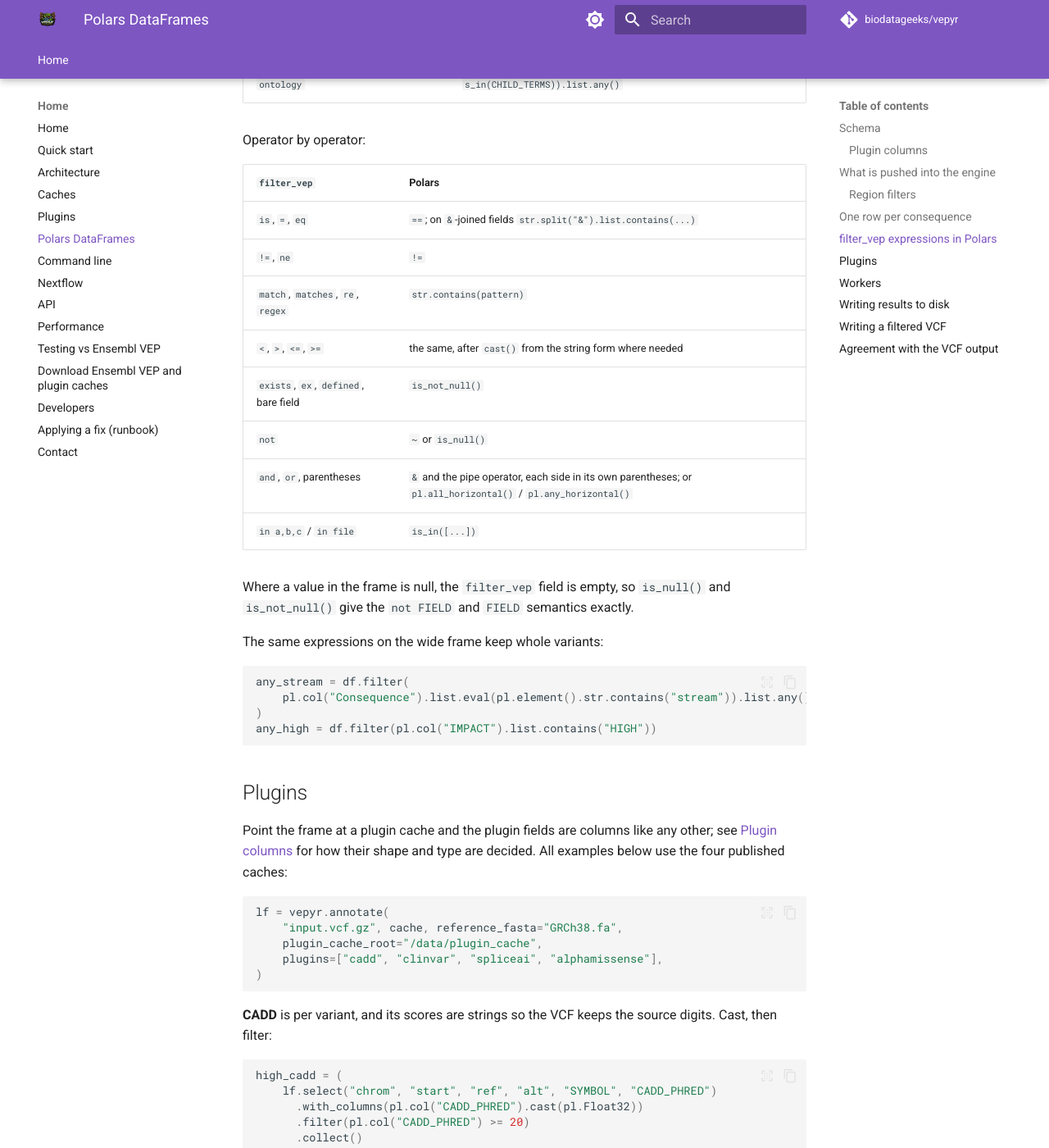
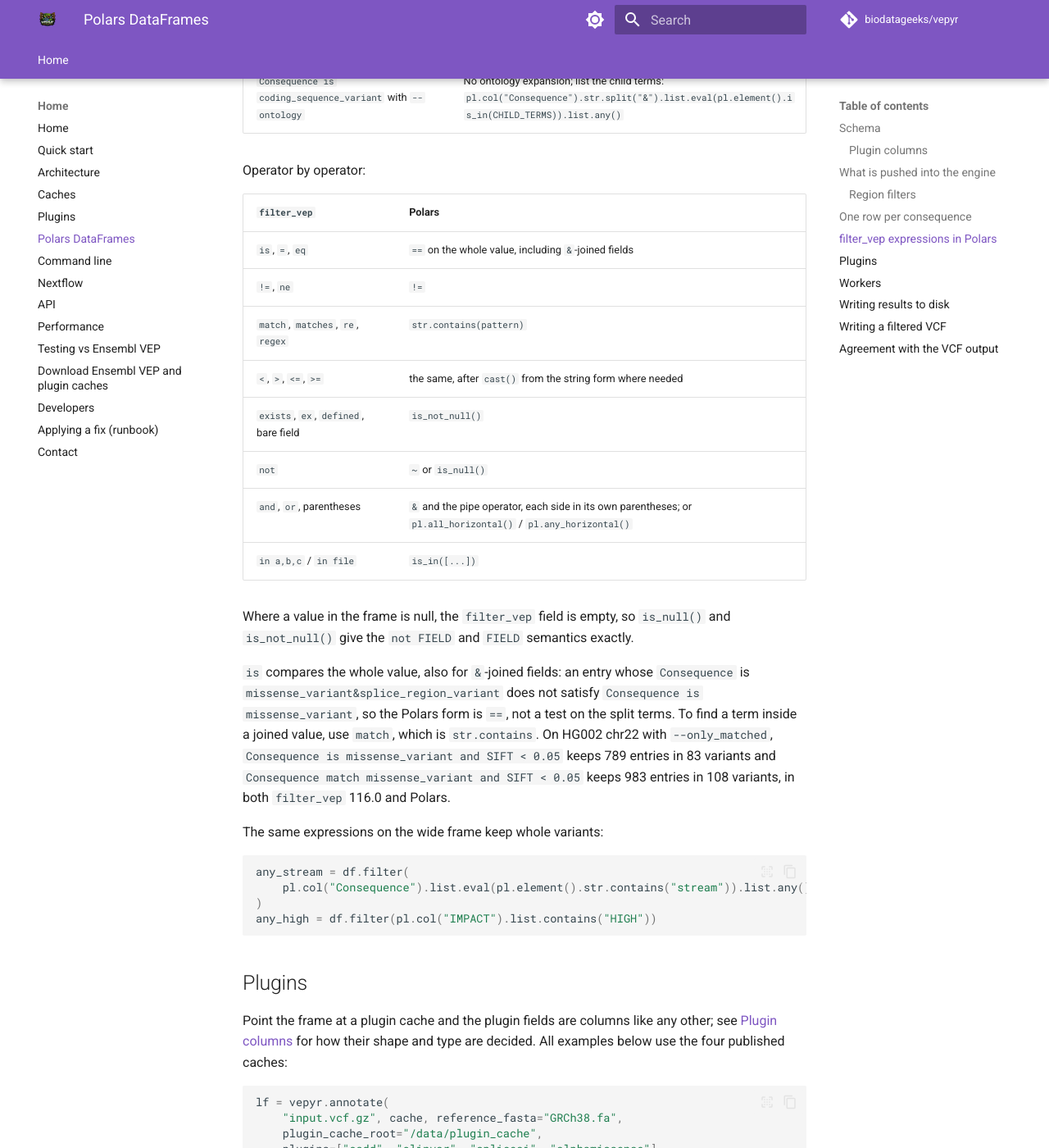
Before and after one commit to biodatageeks/vepyr, an MkDocs documentation site: the page built from docs/dataframes.md, in a window 1280 px wide and 1400 px high, scrolled down 9154 px. Shown: the whole window at 82% size. Built offline with MkDocs 1.6.1 and Material for MkDocs 9.7.7, drawn with Linux system fonts in a browser that asks for light colours; comment, search, counter and statistics services are not loaded; some of the changed text lies outside the part shown.

Commit message:
docs: fix filter_vep 'is' mapping, consequence_rows helper and Polars pushdown diagram
- 'is' compares the whole value, also for '&'-joined fields: map it to ==,
  not to a test on the split terms (verified against filter_vep 116.0 on
  HG002 chr22: 789 vs 983 entries for Consequence is/match missense_variant).
- consequence_rows: explode only the annotation columns from 'Allele' on;
  the input's own list-valued INFO/FORMAT fields (AD, ...) broke the explode
  with ShapeError. Still 943,901 rows on HG002 chr22, also with plugins.
- Polars pushdown diagram and text: limit and skip_csq are create_annotator()
  arguments, the io source (not Polars) re-applies predicate, projection and
  limit per batch, and input-field and plugin narrowing are shown.

Co-Authored-By: Claude Opus 5.5 <noreply@anthropic.com>

```diff
--- a/docs/dataframes.md
+++ b/docs/dataframes.md
@@ -317,9 +317,12 @@ UNALIGNED = {"Existing_variation", "CLIN_SIG", "PUBMED",
 
 def consequence_rows(df: pl.DataFrame) -> pl.DataFrame:
     """One row per CSQ entry. Keeps every scalar and per-variant column as is."""
+    # The annotation columns start at "Allele"; the input's own INFO and FORMAT
+    # fields come before it and may be lists of their own length (AD, ...).
+    names = list(df.schema)
     cols = [
-        c for c, t in df.schema.items()
-        if isinstance(t, pl.List) and c not in UNALIGNED
+        c for c in names[names.index("Allele"):]
+        if isinstance(df.schema[c], pl.List) and c not in UNALIGNED
     ]
     padded = [
         pl.when(pl.col(c).is_null())
@@ -362,7 +365,7 @@ number in `2/10`, need the same extraction here.
 |---|---|
 | `Feature is ENST00000307301` | `pl.col("Feature") == "ENST00000307301"` |
 | `Feature_type is Transcript` | `pl.col("Feature_type") == "Transcript"` |
-| `Consequence is missense_variant` | `pl.col("Consequence").str.split("&").list.contains("missense_variant")` |
+| `Consequence is missense_variant` | `pl.col("Consequence") == "missense_variant"` |
 | `Consequence matches stream` | `pl.col("Consequence").str.contains("stream")` |
 | `Consequence match stop` | `pl.col("Consequence").str.contains("stop")` |
 | `SIFT != tolerated` | `pl.col("SIFT").str.replace(r"\(.*\)$", "") != "tolerated"` |
@@ -377,7 +380,7 @@ number in `2/10`, need the same extraction here.
 | `AFR_AF > 0.1 or EUR_AF > 0.1` | `pl.any_horizontal(pl.col("AFR_AF") > 0.1, pl.col("EUR_AF") > 0.1)` |
 | `AFR_AF > #EUR_AF` | `pl.col("AFR_AF") > pl.col("EUR_AF")` |
 | `(AFR_AF > 0.1 or EUR_AF > 0.1) and (EAS_AF < 0.1 and SAS_AF < 0.1)` | `pl.any_horizontal(pl.col("AFR_AF") > 0.1, pl.col("EUR_AF") > 0.1) & pl.all_horizontal(pl.col("EAS_AF") < 0.1, pl.col("SAS_AF") < 0.1)` |
-| `Consequence is missense_variant and CCDS and DOMAINS` | `pl.col("Consequence").str.split("&").list.contains("missense_variant") & pl.col("CCDS").is_not_null() & pl.col("DOMAINS").is_not_null()` |
+| `Consequence is missense_variant and CCDS and DOMAINS` | `(pl.col("Consequence") == "missense_variant") & pl.col("CCDS").is_not_null() & pl.col("DOMAINS").is_not_null()` |
 | `SYMBOL in BRCA1,BRCA2` | `pl.col("SYMBOL").is_in(["BRCA1", "BRCA2"])` |
 | `Feature in /data/files/motifs_list.txt` | `pl.col("Feature").is_in(Path("/data/files/motifs_list.txt").read_text().split())` |
 | `Consequence is coding_sequence_variant` with `--ontology` | No ontology expansion; list the child terms: `pl.col("Consequence").str.split("&").list.eval(pl.element().is_in(CHILD_TERMS)).list.any()` |
@@ -386,7 +389,7 @@ Operator by operator:
 
 | `filter_vep` | Polars |
 |---|---|
-| `is`, `=`, `eq` | `==`; on `&`-joined fields `str.split("&").list.contains(...)` |
+| `is`, `=`, `eq` | `==` on the whole value, including `&`-joined fields |
 | `!=`, `ne` | `!=` |
 | `match`, `matches`, `re`, `regex` | `str.contains(pattern)` |
 | `<`, `>`, `<=`, `>=` | the same, after `cast()` from the string form where needed |
@@ -398,6 +401,15 @@ Operator by operator:
 Where a value in the frame is null, the `filter_vep` field is empty, so
 `is_null()` and `is_not_null()` give the `not FIELD` and `FIELD` semantics
 exactly.
+
+`is` compares the whole value, also for `&`-joined fields: an entry whose
+`Consequence` is `missense_variant&splice_region_variant` does not satisfy
+`Consequence is missense_variant`, so the Polars form is `==`, not a test on
+the split terms. To find a term inside a joined value, use `match`, which is
+`str.contains`. On HG002 chr22 with `--only_matched`,
+`Consequence is missense_variant and SIFT < 0.05` keeps 789 entries in 83
+variants and `Consequence match missense_variant and SIFT < 0.05` keeps 983
+entries in 108 variants, in both `filter_vep` 116.0 and Polars.
 
 The same expressions on the wide frame keep whole variants:
 
```
Also changed, not shown: other parts of docs/dataframes.md (+1 -1 lines), docs/architecture.md (+6 -2 lines), docs/diagrams/polars-pushdown-dark.svg, docs/diagrams/polars-pushdown-light.svg, 1 other file.
